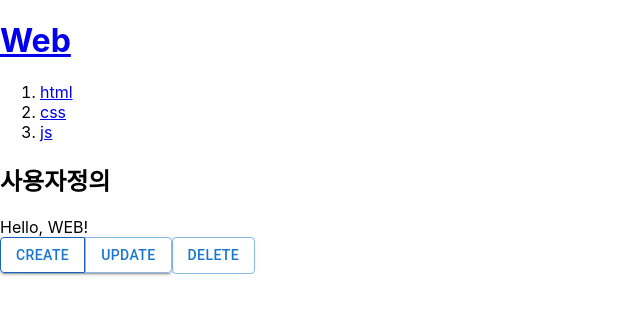
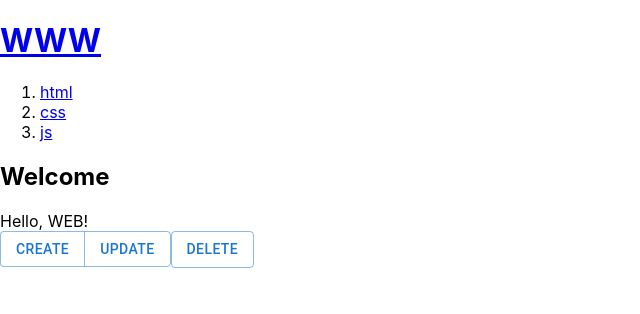
Before and after one commit to gaeunn0724/react-0606, a React (Create React App) app: page / in a window 1280 px wide. Shown: the top 314 px of the page, without its empty margins (0-640 px from the left). Built offline with nearby package versions, Linux system fonts and the light colour scheme.

Commit message:
useState

```diff
--- a/src/App.js
+++ b/src/App.js
@@ -1,10 +1,15 @@
 import './App.css';
+import { useState } from 'react';
 import Button from '@mui/material/Button';
 import ButtonGroup from '@mui/material/ButtonGroup';
 
-function Header(){
+function Header(props){
   return <header>
-  <h1><a href="/">Web</a></h1>
+  <h1><a href="/" onClick={(evt)=>{
+    evt.preventDefault();
+    props.onSelect();
+    console.log('evt',evt);
+  }}>WWW</a></h1>
 </header>
 }
 
@@ -17,38 +22,60 @@ function Nav(props){
   // ]
 
   const tagList = props.data.map(e=>{
-    return <li key={e.id}><a href={'/read/'+e.id}>{e.title}</a></li>
+    return <li key={e.id}><a href={'/read/'+e.id} onClick={(evt)=>{
+      evt.preventDefault();
+      props.onSelect(e.id); //id값이 뜨게
+    }
+
+    } >{e.title}</a></li>
   });
   return <nav>
+
   <ol>
     {tagList}
+
   </ol>
 </nav>
 }
-
-
 
 function Article(props){
   console.log('props',props.title);
   return <article>
   <h2>{props.title}</h2>
-  Hello, WEB!
+  {props.body}
 </article>
 }
 
 function App() {
+  const [mode, setMode] = useState('WELCOME'); //새로운 상태의 기본 값이 welcome. let보다는 const
+  //state값을 읽을때에는 mode, 값을 바꿀 때에는 setMode -> 69번째 줄
   const topics = [
     {id:1, title:'html', body:'html is...'},
     {id:2, title:'css', body:'css is...'},
     {id:3, title:'js', body:'js is...'}
   ];
+  // function createHandler(){
+  //   alert('create!');
+  // }
+  let content = null;
+  if(mode === 'WELCOME'){
+    content = <Article title="Welcome" body="Hello, WEB!"></Article>
+  }else if(mode === 'READ'){
+    content = <Article title="READ" body="Hello, READ!"></Article>
+  }
   return (
     <div>
-      <Header></Header>
-      <Nav data={topics}></Nav>
-      <Article title="사용자정의"></Article>
-      <ButtonGroup variant="contained" aria-label="outlined primary button group">
-        <Button variant="outlined">Create</Button>
+      <Header onSelect={()=>{
+        setMode('WELCOME'); //state를 활용해서 setMode를 변경함. 값을 직접 변경하는게 아니라 함수를 호출하는 것.
+      }}></Header>
+      <Nav data={topics} onSelect={(id)=>{
+        setMode('READ');
+      }}></Nav>
+      {content}
+      <ButtonGroup>
+        <Button variant="outlined" onClick={()=>{
+          alert('created!');
+        }}>Create</Button>
         <Button variant="outlined">Update</Button>
       </ButtonGroup>
       <Button variant="outlined">Delete</Button>
```
